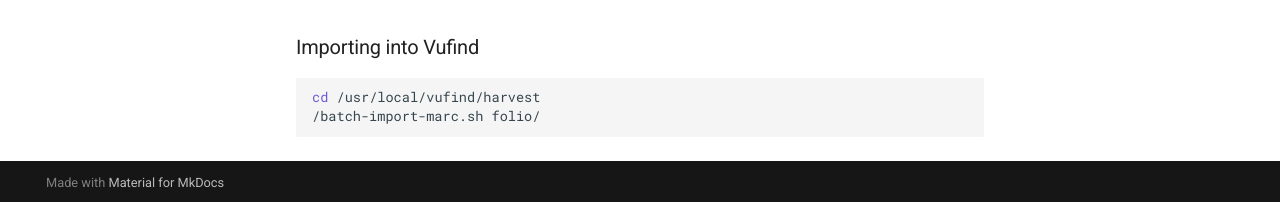
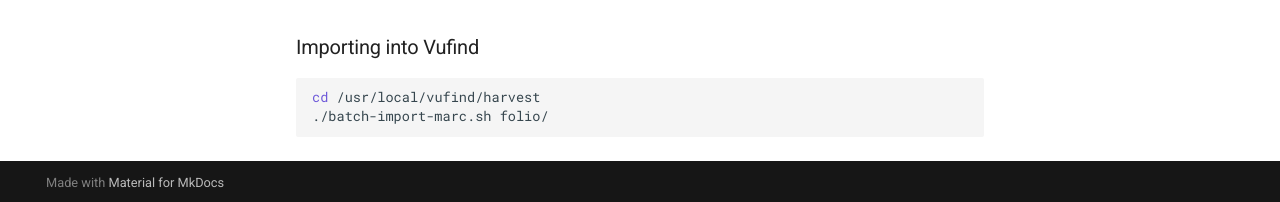
Before and after one commit to MSU-Libraries/catalog, an MkDocs documentation site: the page built from docs/harvesting-and-importing.md, in a window 1280 px wide and 900 px high, scrolled down 1912 px. Shown: the part 695-897 px from the top of the window. Built offline with MkDocs 1.6.1 and Material for MkDocs 9.7.7, drawn with Linux system fonts in a browser that asks for light colours; comment, search, counter and statistics services are not loaded.

````diff
--- a/docs/harvesting-and-importing.md
+++ b/docs/harvesting-and-importing.md
@@ -96,5 +96,5 @@ mv *oai*.xml unmerged/
 ### Importing into Vufind
 ```bash
 cd /usr/local/vufind/harvest
-/batch-import-marc.sh folio/
+./batch-import-marc.sh folio/
 ```
````
Also changed, not shown: 3 other files.
